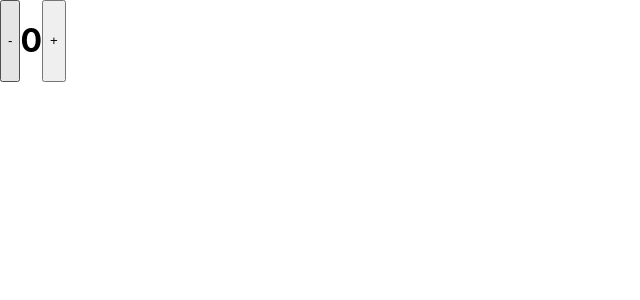
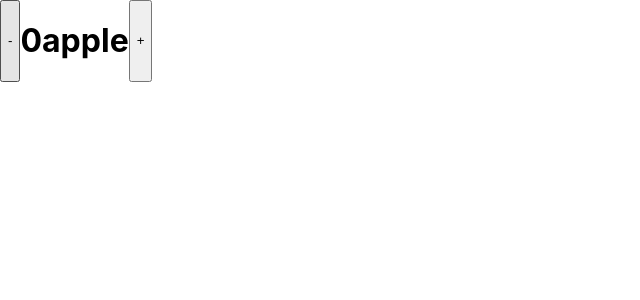
Before and after one commit to Molberda/react-practice, a React (Create React App) app: page / in a window 1280 px wide. Shown: the top 300 px of the page, without its empty margins (0-640 px from the left). Built offline with nearby package versions, Linux system fonts and the light colour scheme.

Commit message:
using useState with an object as parameter

```diff
--- a/src/components/Counter.jsx
+++ b/src/components/Counter.jsx
@@ -2,12 +2,26 @@ import React, { useState } from "react";
 import './Counter.css'
 
 function Counter() {
-  const [count, action] = useState(0);
+    const [cart, setCart] = useState({item:'apple', quantity:0})
+
+function addApple() {
+    setCart(prevCart => ({
+        ...prevCart,
+        quantity: prevCart.quantity + 1,
+    }))
+}
+
+function subApple() {
+    setCart(prevCart => ({
+        ...prevCart,
+        quantity: prevCart.quantity - 1,
+    }))
+}
   return (
     <div className="counter">
-      <button onClick={() => action(count - 1)}>-</button>
-      <h1>{count}</h1>
-      <button onClick={() => action(count + 1)} >+</button>
+      <button onClick={subApple}>-</button>
+      <h1>{cart.quantity}{cart.item}</h1>
+      <button onClick={addApple} >+</button>
     </div>
   );
 }
```
